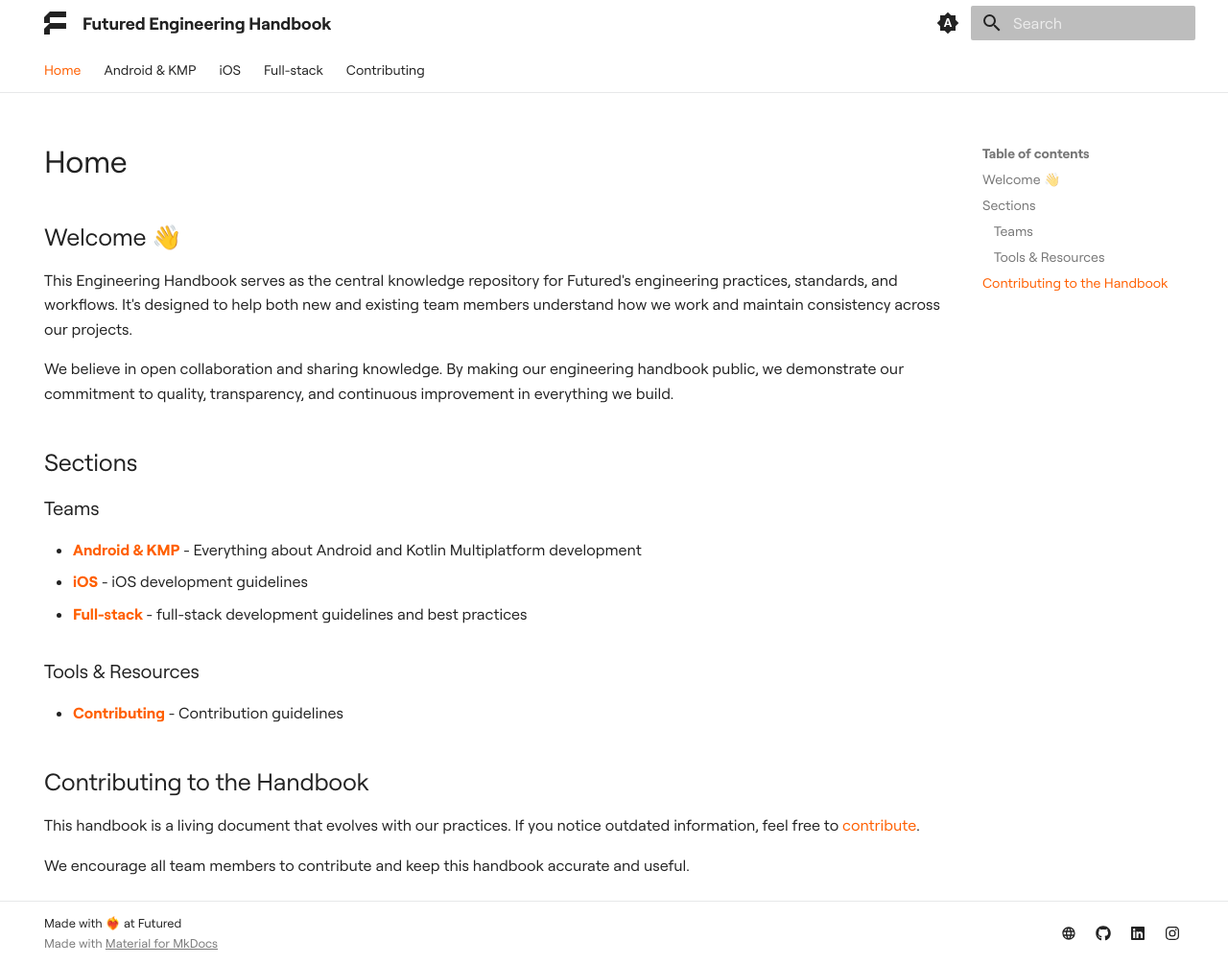
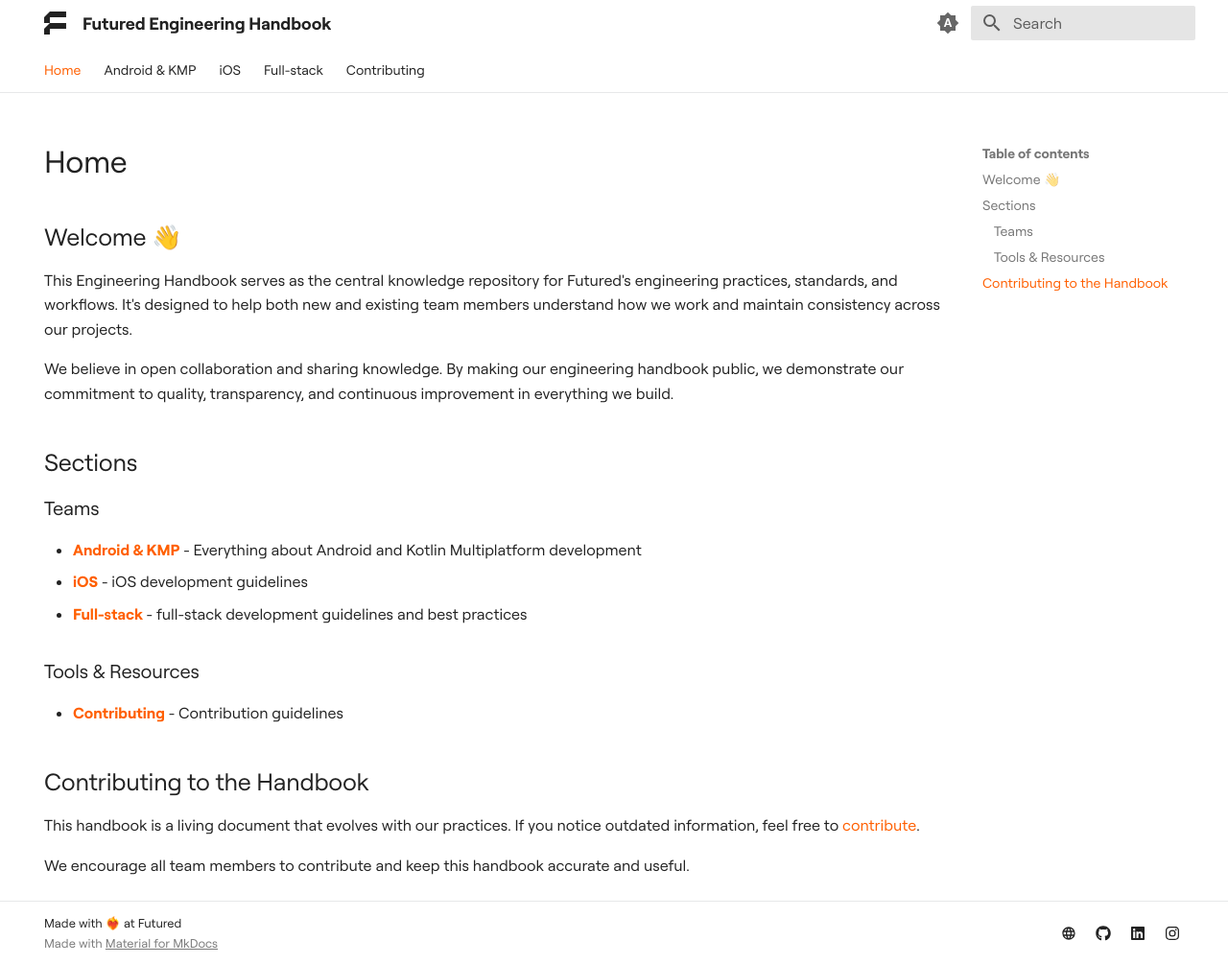
Before and after one commit to futuredapp/Engineering-Handbook, an MkDocs documentation site: the page built from docs/index.md, in a window 1280 px wide and 1005 px high. Shown: the whole window at 96% size. Built offline with MkDocs 1.6.1 and Material for MkDocs 9.7.7, drawn with Linux system fonts in a browser that asks for light colours.

Commit message:
Add search widget styles and additional color variables in extra.css for enhanced theming

```diff
--- a/docs/stylesheets/extra.css
+++ b/docs/stylesheets/extra.css
@@ -29,6 +29,7 @@
 [data-md-color-scheme="default"] {
   --ftrd-background: #FFFFFF;
   --ftrd-background-variant: #0000001A;
+  --ftrd-background-variant2: #0000000D;
   --ftrd-foreground: #222222;
   --ftrd-foreground-variant: #00000099;
   --ftrd-foreground-variant2: #00000066;
@@ -49,6 +50,7 @@
 [data-md-color-scheme="slate"] {
   --ftrd-background: #1B1B1B;
   --ftrd-background-variant: #FFFFFF1A;
+  --ftrd-background-variant2: #FFFFFF0D;
   --ftrd-foreground: #E7E8E9;
   --ftrd-foreground-variant: #C2C5C8;
   --ftrd-foreground-variant2: #C2C5C8;
@@ -76,6 +78,38 @@
 /* Header title margin */
 .md-header__title {
   margin-left: 0.2rem !important;
+}
+
+/* Nav title background in drawer */
+.md-nav--primary .md-nav__title[for=__drawer] {
+  background-color: var(--ftrd-background);
+}
+
+/* Search widget - icon */
+.md-search__icon[for=__search] {
+  color: var(--ftrd-foreground-variant);
+}
+
+/* Search widget - background */
+.md-search__form {
+  background-color: var(--ftrd-background-variant);
+}
+
+/* Search widget - hover */
+.md-search__form:hover {
+  background-color: var(--ftrd-background-variant2);
+}
+
+/* Search widget - input placeholder color */
+.md-search__input::placeholder {
+  color: var(--ftrd-foreground-variant);
+}
+
+/* Palette button colors */
+.md-header__button[for="__palette_0"],
+.md-header__button[for="__palette_1"],
+.md-header__button[for="__palette_2"] {
+  color: var(--ftrd-foreground-variant);
 }
 
 /* Tab background */
```
